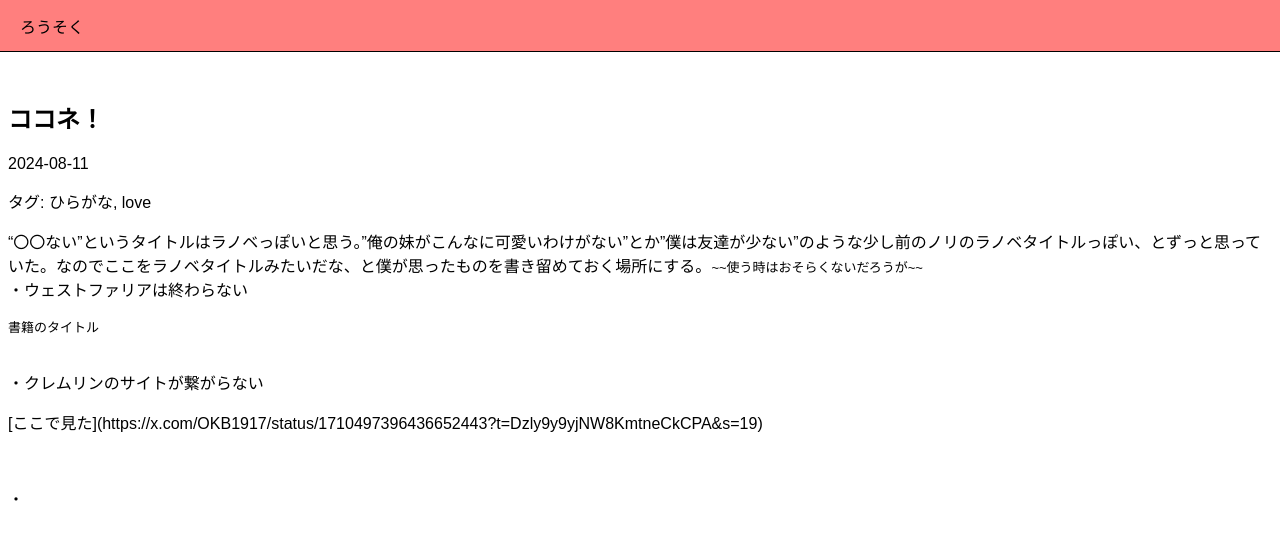
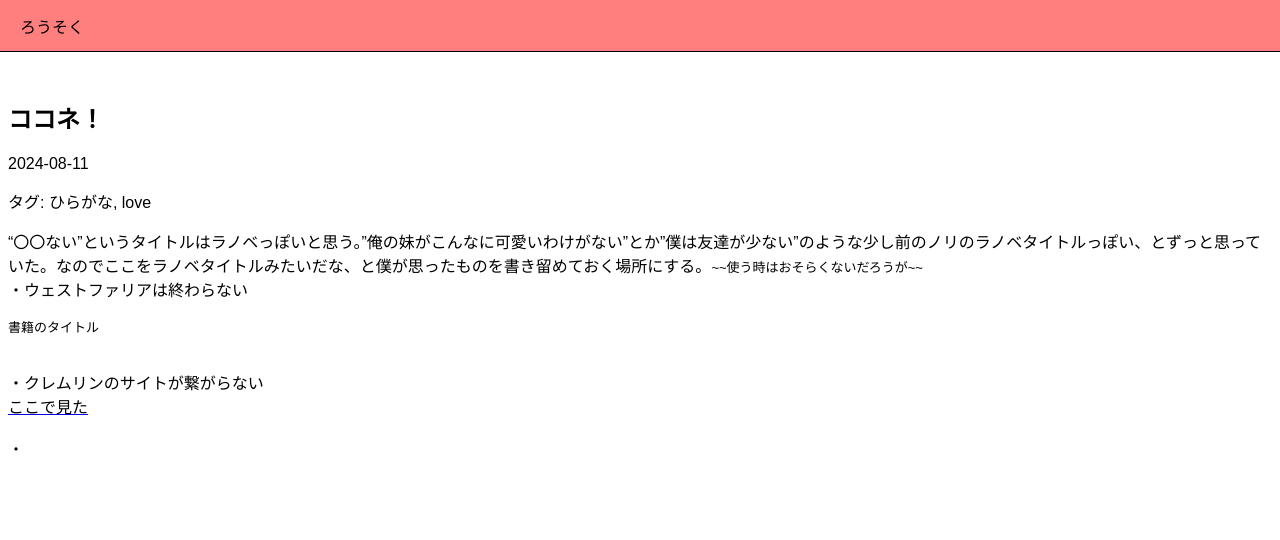
Before and after one commit to Asiraat/blog, a Jekyll site: the page built from _posts/2024-08-24-Kokone.md, in a window 1280 px wide. Shown: the top 540 px of the page. Built offline with Jekyll 4.4.1, drawn with Linux system fonts in a browser that asks for light colours; some web fonts are replaced.

Commit message:
Update 2024-08-24-Kokone.md

```diff
--- a/_posts/2024-08-24-Kokone.md
+++ b/_posts/2024-08-24-Kokone.md
@@ -10,7 +10,7 @@ date: "2024-8-11"
 ・ウェストファリアは終わらない<br>
 <font size=2>書籍のタイトル</font><br>
 ・クレムリンのサイトが繋がらない<br>
-<font color="black">[ここで見た](https://x.com/OKB1917/status/1710497396436652443?t=Dzly9y9yjNW8KmtneCkCPA&s=19)</font>
+[<font color="black">ここで見た</font>](https://x.com/OKB1917/status/1710497396436652443?t=Dzly9y9yjNW8KmtneCkCPA&s=19)
 <br>
 <br>
 ・
```
